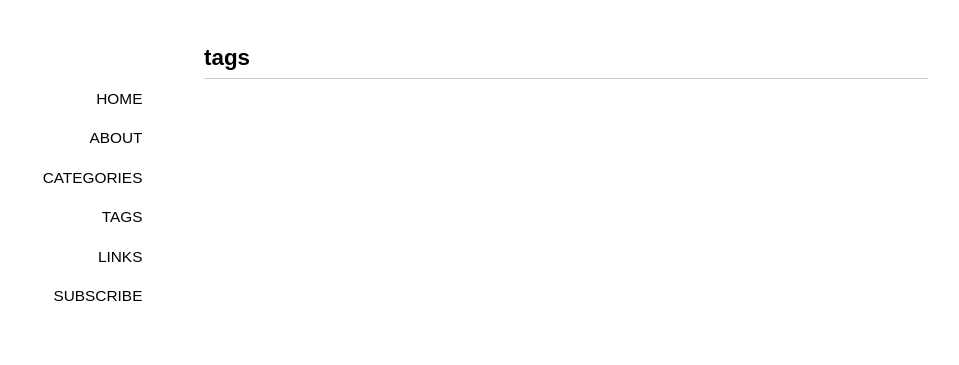
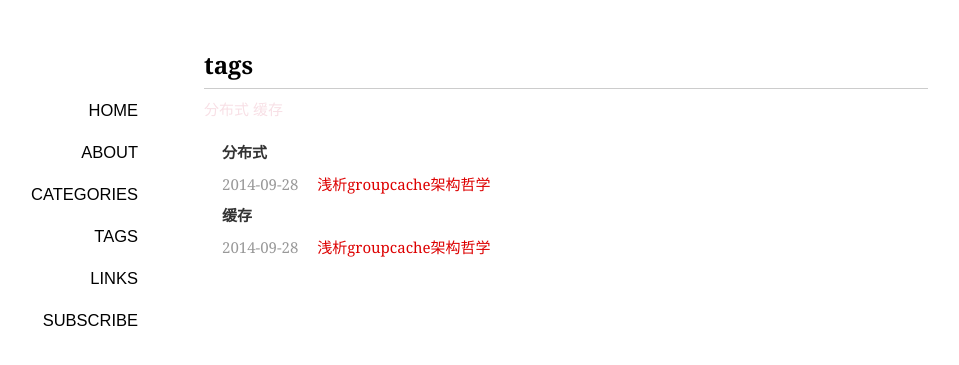
Before and after one commit to lilee/lilee.github.com, a Jekyll site: the page built from tags/index.md, in a window 1280 px wide. Shown: the top 365 px of the page, without its empty margins (74-1033 px from the left). Built offline with Jekyll 4.4.1, drawn with Linux system fonts in a browser that asks for light colours; some web fonts are replaced; part of the change alters nothing that is shown.

Commit message:
add groupcache post

```diff
--- /dev/null
+++ b/_posts/2014-09-28-groupcache.md
@@ -0,0 +1,86 @@
+---
+layout: post
+title: "浅析groupcache架构哲学"
+description: ""
+category: "海量之道"
+tags: ["分布式", "缓存"]
+---
+
+出于对golang的浓厚兴趣，研究了一些使用golang编写的开源项目，groupcache是其中较为简单的一个项目。
+
+groupcache是memcached的作者Brad Fitzpatrick用Go语言开发的memcached替代版本，主要用于Google的下载服务。本文主要从和大家熟悉的memcached对比来介绍groupcache的特性和架构。
+
+## 一、特性对比
+这里说groupcache是memcached的替代版本着实有点言过其实，至少从开源代码的版本来看（我不知道Google内部是否还有另外一个版本），在功能特性上groupcache和memcached有较大的差异。
+
+google内部使用golang重构下载服务（dl.google.com）。groupcache的项目的目的便是为下载服务提供静态资源缓存，以提升服务效率。认识这点很重要，因为groupcache的架构设计和接口设计都是围绕这一业务场景进行的（不会考虑非静态资源的场景）。熟悉memcached的同学都知道memcached的使用场景显然更加通用，它通常作为业务访问数据库的缓存（数据库内容可变），当然也可以作为静态资源缓存。
+
+虽然都是缓存系统，但groupcache更窄的应用场景，导致了它和memcached在架构设计上的迥异。关注应用场景在google的后台架构设计中一直得到了非常好的实践。大名鼎鼎的GFS（Google File System）开始就是为搜索索引系统设计的，它只关注存放像索引文件这样的大尺寸文件，所以定义每个chunk的大小为64M，这直接导致了单Master的设计给整个架构设计带来的简洁性。这点值得我们好好揣摩学习。
+
+## 二、接口对比
+groupcache仅用于提供静态资源缓存。那么我们可以这样定义它的Get("key")方法（以下是官方文档的描述）
+
+> does not support versioned values. If key "foo" is value "bar", key "foo" must always be "bar". There are neither cache expiration times, nor explicit cache evictions. Thus there is also no CAS, nor Increment/Decrement.
+
+简单的讲就是，groupcache不支持缓存的过期删除和更新机制。一个key的值写进去，将不会变动。（当然Key会被LRU策略淘汰）,这个接口上的约定会大大简化groupcache的设计
+
+所以groupcache只有Get接口，而没有Put，Delete等接口。这和我们所熟知的memcached接口有很大的不同。下面是使用groupcache实现静态资源缓存的代码片段
+
+{% highlight go %}
+// ...
+// 创建cache
+cache := groupcache.NewGroup("thumbnail", 16 << 30, groupcache.GetterFunc(
+    func(ctx groupcache.Context, key string, dest groupcache.Sink) error {
+        data := readThumbnailFromGFS(key)
+        dest.SetBytes(data)
+        return nil
+}))
+
+// 通过cache获取数据
+var data []byte
+cache.Get(nil, "1.png", groupcache.AllocatingByteSliceSink(&data))
+// ...
+{% endhighlight %}
+
+
+接口使用是这样的：
+
+1. 创建一个名为thumbnail的groupcache，第二个参数指定了缓存总大小，第三个参数是个回调函数，定义了从后端存储获取真实数据的逻辑
+2. 通过Get接口获取指定key对应的数据
+
+很容易理解上面代码片段的缓存工作原理。比如要访问1.png这样的图片资源，先去缓存中查询是否存在，如果存在则直接返回缓存数据，如果不存在，则调用注册的回调函数去GFS中获取，填充缓存后将图片数据返回。
+
+## 三、架构对比
+上一节的接口设计只简要的说明了groupcache单机工作的原理。对一个缓存系统来说，分布式是一个非常重要特性（保证可扩容性，服务可靠性）。groupcache如何比memcached更加优雅的实现分布式？既然groupcache牺牲了更广泛的应用场景，它是用的哪些更有用的特性做的这笔交易？这是本节重点讨论的话题。
+
+首先说说groupcache在分布式特性上和memcached的相同点。它们都使用key的一致性hash来进行shard，来决定访问哪个缓存节点。
+
+再来看看他们的之间设计的不同点：
+
+1. groupcache和memcached架构设计上最大的不同是groupcache本身不作为一个独立的系统部署到额外的机器上去，它仅仅是一个库（既是客户端库也是服务端库）,只要写非常少量的代码就可以为业务提供分布式缓存的功能。memcached和groupcache的架构对比如下图所示：
+![groupcache vs memcached](/media/pic/groupcache-vs-memcached.png)
+
+2. 对于静态资源来讲，很可能同一时刻有上千个请求访问同一资源。如果这时没有命中缓存，memcached会直接告诉client: "Sorry, cache miss"，直到client从后端存储中读取到数据并设置缓存为止，这就很容导致后端存储系统发生"惊群"现象，造成系统不稳定。
+
+   正如我们前面所了解的，groupcache的读取缓存和读取后端存储都在同一个模块中被调度，就可以非常方便的做到对同一个key的多个请求，只会请求一次后端存储。这从本质上避免了cache失效对后端系统造成的"惊群"现象。这个是在[singleflight](https://github.com/golang/groupcache/tree/master/singleflight)模块中实现的
+
+   两者之间的对比如下图所示：
+   ![memcache-thundering-herd](/media/pic/memcache-thundering-herd.png)
+
+3. 对于热点资源的访问，Memcached没有进行特殊的处理。如果一个资源过热，那么其所在的memcached服务器可能成为访问瓶颈。而groupcache会自动镜像(automatic mirroring)热点资源(super-hot items)，如果一个资源过热，那么它会在本地也缓存一份作为镜像。这就能使对热点资源的访问能分散到不同缓存服务器上，均分负载。groupcache在实现上并没有获取一个Key的负载情况，判断其是否过热，而是直接将路由到其他peer的1/10的key放到自己本地的热点缓存中（如果一个资源过热，那么他有极大可能在这1/10的集合中）。如下代码所示：
+{% highlight go %}
+// TODO(bradfitz): use res.MinuteQps or something smart to
+// conditionally populate hotCache.  For now just do it some
+// percentage of the time.
+if rand.Intn(10) == 0 {
+    g.populateCache(key, value, &g.hotCache)
+}
+{% endhighlight %}
+
+
+## 四、结束语
+groupcache并不是一个复杂的系统，但是为具体业务设计并深度优化的思想在这个简单的系统中被体现的淋漓尽致。系统的设计必定是基于业务特性的，不能凭空想象的得到一个看似通用实则无用的系统。
+
+本文没有全面的剖析groupcache的设计，也没有逐行分析源代码，你当然不会凭我三言两语就对这个项目有了完整的认识。这时候请相信一句话
+
+> talk is cheap, f\*\*king the source code
--- a/media/css/style.css
+++ b/media/css/style.css
@@ -12,24 +12,24 @@
 @import url(http://fonts.googleapis.com/css?family=Galdeano);
 @import url(http://fonts.googleapis.com/css?family=Electrolize);
 @import url(http://fonts.googleapis.com/css?family=Cuprum);
-body{font-size:14px;font-family:"Lekton", "Hiragino Sans GB", "Microsoft YaHei", sans-serif;color:#555;background-color:#ffffff;}
+body{font-size:15px;font-family:Georgia, Hiragino Sans GB,\5b8b\4f53;background-color:#ffffff;color:#333;}
 *{padding:0;margin: 0;border:none;outline:none;}
 a{color:#dd0000;text-decoration:none;}
 a:hover{color:#333333;text-decoration:underline;}
 hr{margin:.7em 0;border-top:1px dashed #d0d0d0;border-bottom:1px dashed #f9f9f9;}
 p{padding:.5em 0;}
 li{padding:.2em 0;}
-ol,ul{list-style-position:inside;}
-ol ul, ul ol, ul ul, ol ol {margin-left:1em;}
+ol,ul{list-style-position:inside;margin-left:1.2em;}
+ol ul, ul ol, ul ul, ol ol {margin-left:1.2em;}
 pre code{margin:1em 0.5em;font-size:13px;line-height:1.6;display:block;overflow:auto;}
 blockquote{display:block;text-align:justify;border-left:4px solid #eeeeee;}
 blockquote{margin:1em 0em;padding-left:1.5em;}
 blockquote p{margin:0;padding:.5em 0;}
 #container{width:724px;margin:2em auto;display:block;padding:0 2em;}
-.content{font-size:14px;line-height:1.7em;}
+.content{font-size:15px;line-height:1.7em;}
 .content h1{padding:.5em 0;}
-.content img{max-width:600px;display:block;margin:4px auto;-webkit-box-shadow:#999 1px 1px 4px;-moz-box-shadow:#999 1px 1px 4px;box-shadow:#999 1px 1px 4px;}
-article p {padding: .4em 0;}
+.content img{max-width:600px;display:block;margin:4px auto;}
+article p {padding: .4em 0; line-height: 1.9}
 #tag_cloud{margin-bottom: 1em;}
 #tag_cloud a:hover{color:#333333 !important;text-decoration:none;}
 .listing-item,.listing-seperator{list-style-type:none;}
@@ -42,10 +42,10 @@ nav{font-family:"Electrolize",sans-serif;font-size:1.1em;text-transform:uppercas
 nav a{display:block;padding:.7em 1em;color:#000000;}
 nav a:hover{background-color:#ff0000;text-decoration:none;color:#f9f9f9;-webkit-transition:color .2s linear;}
 .post{padding:.5em 0em;}
-h1{font-family:"Cuprum","Hiragino Sans GB","Microsoft YaHei",sans-serif;font-size:1.6em;color:#000;margin-top:10px;}
-h2{font-family:"Cuprum","Hiragino Sans GB","Microsoft YaHei",sans-serif;font-size:1.4em;color:#111;margin-top:8px;}
-h3{font-family:"Cuprum","Hiragino Sans GB","Microsoft YaHei",sans-serif;font-size:1.2em;color:#222;margin-top:6px;}
-h4{font-family:"Cuprum","Hiragino Sans GB","Microsoft YaHei",sans-serif;font-size:1em;color:#333;margin-top:4px;}
+h1{font-size:1.6em;color:#000;margin-top:10px;}
+h2{font-size:1.4em;color:#111;margin-top:8px;}
+h3{font-size:1.2em;color:#222;margin-top:6px;}
+h4{font-size:1em;color:#333;margin-top:4px;}
 pre,code{font-family:Menlo,"Andale Mono",Consolas,"Courier New",Monaco,monospace;font-size:13px;}
 code{background-color:#F7F7F7;}
 embed,object,iframe{display:block;margin:4px auto;}
```
Also changed, not shown: media/pic/groupcache-vs-memcached.png (added), media/pic/memcache-thundering-herd.png (added).
